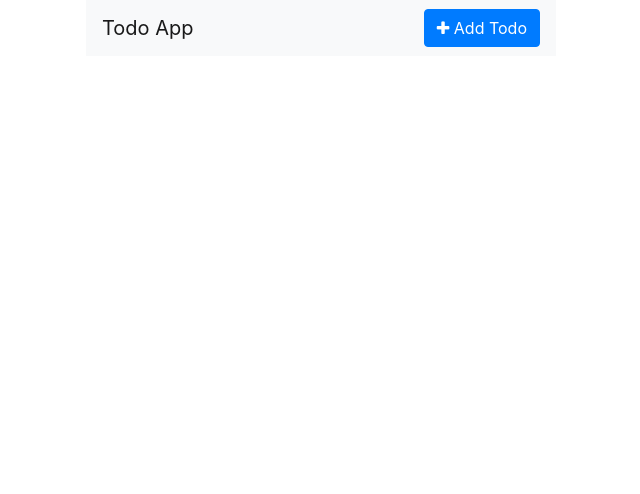
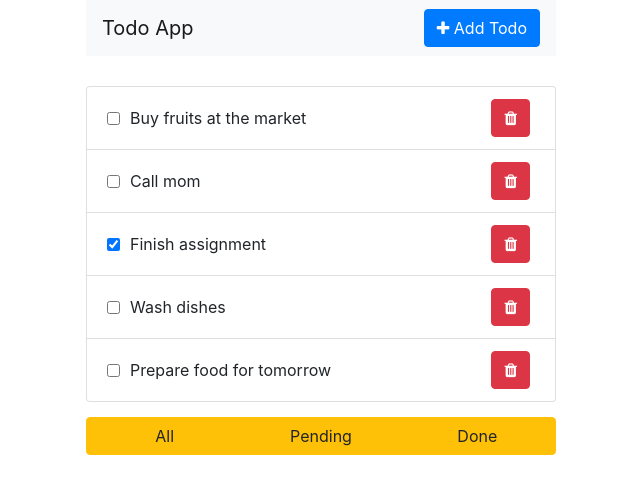
Before and after one commit to michaelsyap/nw-brownbags-todo, a React app: page / in a window 1280 px wide. Shown: the top 494 px of the page, without its empty margins (319-959 px from the left). Built offline with nearby package versions, Linux system fonts and the light colour scheme.

Commit message:
Added redux toggling edit todo item

```diff
--- a/src/actions/actionTypes.js
+++ b/src/actions/actionTypes.js
@@ -1 +1,2 @@
 export const ADD_TODO = 'ADD_TODO';
+export const TOGGLE_TODO_STATUS = 'TOGGLE_TODO_STATUS';
--- a/src/actions/index.js
+++ b/src/actions/index.js
@@ -1,4 +1,4 @@
-import { ADD_TODO } from 'Actions/actionTypes';
+import { ADD_TODO, TOGGLE_TODO_STATUS } from 'Actions/actionTypes';
 
 let nextTodoId = () => {
   return Date.now();
@@ -11,3 +11,10 @@ export const addTodo = text => {
     text
   }
 }
+
+export const toggleTodo = id => {
+  return {
+    type: TOGGLE_TODO_STATUS,
+    id
+  }
+};
--- a/src/components/TodoItem/TodoItem.js
+++ b/src/components/TodoItem/TodoItem.js
@@ -33,7 +33,7 @@ const TodoItem = (props) => {
   return (
     <li className={listClasses}>
       <div className="checkbox-container">
-        <input type="checkbox" className="checkbox" value={props.details.id} onChange={props.handleToggleTodo} checked={props.details.done} />
+        <input type="checkbox" className="checkbox" value={props.details.id} onChange={props.handleToggleTodo} checked={props.todoDone} />
       </div>
       <div className={textContainerClasses}>
 
--- a/src/containers/TodoApp/TodoApp.js
+++ b/src/containers/TodoApp/TodoApp.js
@@ -37,22 +37,9 @@ class TodoApp extends Component {
       ]
     };
 
-    this.addTodo = this.addTodo.bind(this);
     this.toggleTodoItem = this.toggleTodoItem.bind(this);
     this.editTodoText = this.editTodoText.bind(this);
     this.deleteTodoItem = this.deleteTodoItem.bind(this);
-  }
-
-  addTodo(todo) {
-    let todoItems = [
-      todo,
-      ...this.state.todoItems
-    ];
-
-
-    console.log(todoItems);
-
-    this.setState({ todoItems });
   }
 
   toggleTodoItem(id) {
@@ -108,12 +95,10 @@ class TodoApp extends Component {
     return (
       <section className="todo-app">
         <HeaderContainer />
-        {/* <TodoListContainer
-          todoItems={this.state.todoItems}
-          toggleTodoItem={this.toggleTodoItem}
+        <TodoListContainer
           editTodoText={this.editTodoText}
           deleteTodoItem={this.deleteTodoItem}
-           /> */}
+           />
       </section>
     )
   }
--- a/src/containers/TodoFormContainer/TodoFormContainer.js
+++ b/src/containers/TodoFormContainer/TodoFormContainer.js
@@ -74,7 +74,7 @@ const mapStateToProps = (state) => {
 const mapDispatchToProps = (dispatch) => {
   return {
     onAddTodo: (text) => {
-      dispatch(addTodo(text));
+      return dispatch(addTodo(text));
     }
   }
 };
--- a/src/containers/TodoItemContainer/TodoItemContainer.js
+++ b/src/containers/TodoItemContainer/TodoItemContainer.js
@@ -1,15 +1,22 @@
 import React, {Component} from 'react';
+import { connect } from 'react-redux';
 import ReactDOM from 'react-dom';
 import TodoItem from 'Components/TodoItem/TodoItem';
 
-class TodoItemContainer extends Component {
+import { toggleTodo } from 'Actions';
+
+class TodoItemContainerComp extends Component {
   constructor(props) {
     super(props);
 
+    console.log(props);
+
     this.state = {
-      todoText: props.details.text
+      todoText: props.details.text,
+      todoDone: props.details.done
     };
 
+    this.handleToggleTodo = this.handleToggleTodo.bind(this);
     this.handleInputChange = this.handleInputChange.bind(this);
     this.handleKeyPress = this.handleKeyPress.bind(this);
     this.handleEditBlur = this.handleEditBlur.bind(this);
@@ -35,6 +42,7 @@ class TodoItemContainer extends Component {
     }
   }
 
+
   // Save to state all changes to the todo item text being edited
   handleInputChange(e) {
 
@@ -42,6 +50,17 @@ class TodoItemContainer extends Component {
       todoText: e.target.value
     });
 
+  }
+
+
+  handleToggleTodo(e) {
+    let id = e.target.value;
+
+    this.setState({
+      todoDone: !this.state.todoDone
+    });
+
+    this.props.onToggleTodo(id);
   }
 
   // When user leaves focus on editing the input field
@@ -59,10 +78,12 @@ class TodoItemContainer extends Component {
     return (
       <TodoItem
         {...this.props}
+        handleToggleTodo={this.handleToggleTodo}
         handleEditBlur={this.handleEditBlur}
         handleInputChange={this.handleInputChange}
         handleKeyPress={this.handleKeyPress}
         todoText={this.state.todoText}
+        todoDone={this.state.todoDone}
         />
     )
 
@@ -70,4 +91,17 @@ class TodoItemContainer extends Component {
 }
 
 
+
+const mapDispatchToProps = (dispatch) => {
+  return {
+    onToggleTodo: (id) => {
+      return dispatch(toggleTodo(id))
+    }
+  }
+};
+
+
+const TodoItemContainer = connect(null, mapDispatchToProps)(TodoItemContainerComp);
+
+
 export default TodoItemContainer;
--- a/src/containers/TodoListContainer/TodoListContainer.js
+++ b/src/containers/TodoListContainer/TodoListContainer.js
@@ -10,15 +10,10 @@ const mapStateToProps = state => {
   }
 };
 
-const mapDispatchToProps = dispatch => {
-  return {}
-};
-
-
 
 const TodoListContainer = connect(
   mapStateToProps,
-  mapDispatchToProps
+  null
 )(TodoList);
 
 
--- a/src/reducers/todos.js
+++ b/src/reducers/todos.js
@@ -1,4 +1,29 @@
-import { ADD_TODO } from 'Actions/actionTypes';
+import { ADD_TODO, TOGGLE_TODO_STATUS } from 'Actions/actionTypes';
+
+
+const toggleTodoItem = (state, id) => {
+  console.log(state, id);
+
+  const index = state.findIndex((todo) => {
+    return todo.id === parseInt(id);
+  });
+
+  const todo = state[index];
+
+  const modifiedTodo = {
+    ...todo,
+    done: !todo.done
+  };
+
+
+
+  return [
+    ...state.slice(0, index),
+    modifiedTodo,
+    ...state.slice(index + 1)
+  ]
+}
+
 
 const todos = (state = [], action) => {
   switch(action.type) {
@@ -8,9 +33,11 @@ const todos = (state = [], action) => {
         {
           id: action.id,
           text: action.text,
-          completed: false
+          done: false
         }
       ]
+    case TOGGLE_TODO_STATUS:
+      return toggleTodoItem(state, action.id)
     default:
       return state
   }
--- a/src/stores/index.js
+++ b/src/stores/index.js
@@ -2,7 +2,35 @@ import { createStore } from 'redux';
 import todoAppReducers from 'Reducers';
 
 const store = createStore(todoAppReducers,
-                          {},
+                          {
+                            todos: [
+                              {
+                                id: 1,
+                                text: 'Buy fruits at the market',
+                                done: false
+                              },
+                              {
+                                id: 2,
+                                text: 'Call mom',
+                                done: false
+                              },
+                              {
+                                id: 3,
+                                text: 'Finish assignment',
+                                done: true
+                              },
+                              {
+                                id: 4,
+                                text: 'Wash dishes',
+                                status: false
+                              },
+                              {
+                                id: 5,
+                                text: 'Prepare food for tomorrow',
+                                done: false
+                              }
+                            ]
+                          },
                           window.__REDUX_DEVTOOLS_EXTENSION__ && window.__REDUX_DEVTOOLS_EXTENSION__());
 
 
```
